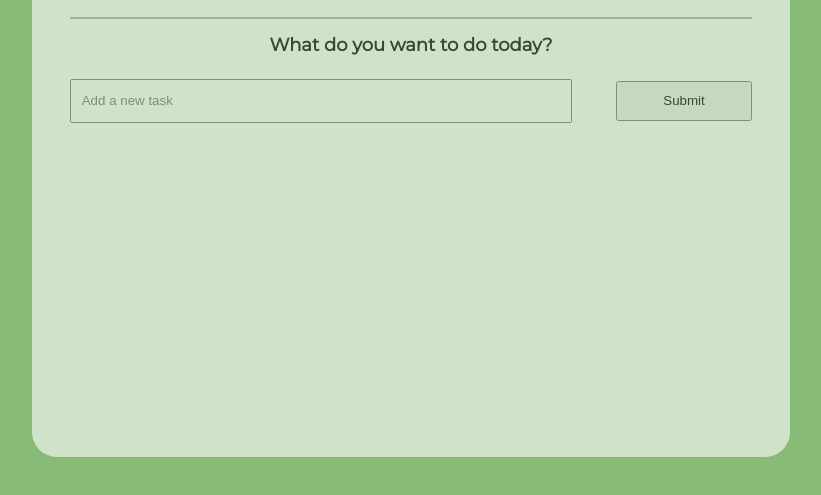
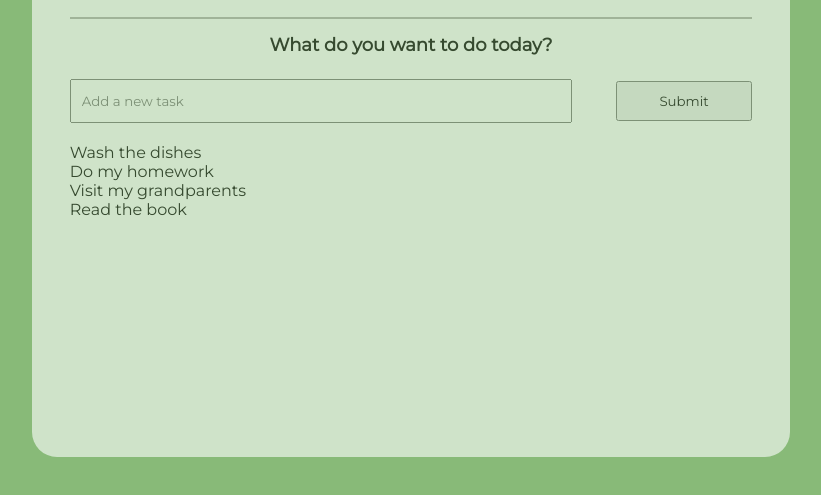
Before and after one commit to Eveverglow/training-javascript, a plain HTML site: page index.html in a window 1280 px wide. Shown: the part 93-588 px from the top of the page, without its empty margins (229-1050 px from the left). Drawn offline with Linux system fonts and the light colour scheme.

Commit message:
create list

```diff
--- a/index.html
+++ b/index.html
@@ -29,6 +29,12 @@
           <button>Submit</button>
         </div>
       </div>
+      <div class="list">
+        <li>Wash the dishes</li>
+        <li>Do my homework</li>
+        <li>Visit my grandparents</li>
+        <li>Read the book</li>
+      </div>
     </div>
     <script src="./script.js"></script>
   </body>
--- a/style.css
+++ b/style.css
@@ -46,6 +46,7 @@ h2 {
   flex-direction: row;
   justify-content: space-between;
   align-items: center;
+  margin-bottom: 12px;
 }
 .input-box {
   width: 70%;
@@ -58,6 +59,7 @@ input {
   padding-top: 0;
   padding-bottom: 0;
   padding-right: 10px;
+  font-family: "Montserrat", sans-serif;
 }
 
 .add-button {
@@ -69,7 +71,10 @@ button {
   width: 100%;
   cursor: pointer;
   transition: ease-in-out 0.2s;
+  font-family: "Montserrat", sans-serif;
 }
 
-button:hover {
+.list {
+  width: 90%;
+  list-style: none;
 }
```
Also changed, not shown: assets/bin.png (added).
